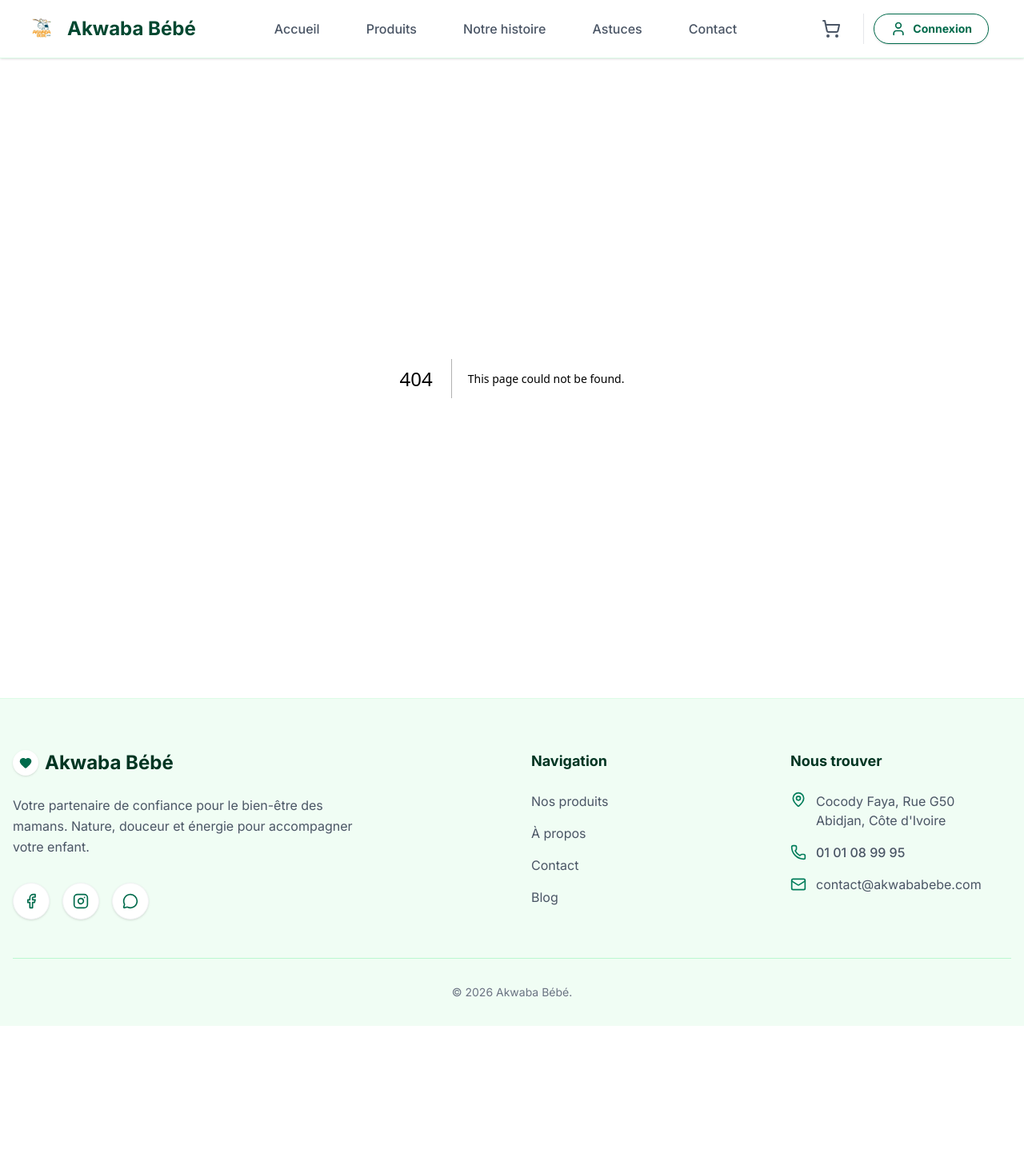
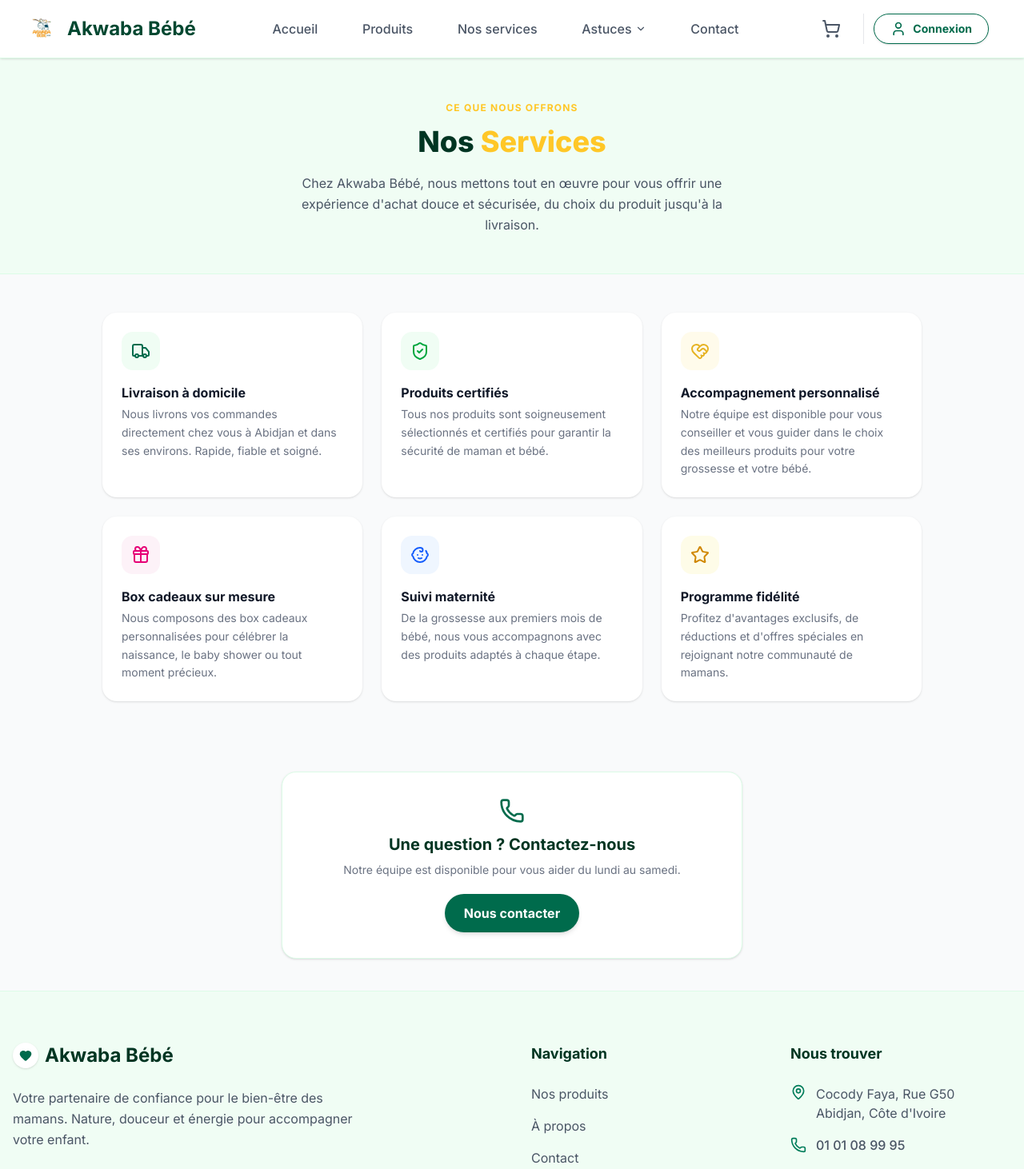
Before and after one commit to siaka-s/akwaba-bebe, a Next.js app in the folder frontend/: page /nos-services in a window 1280 px wide. Before the commit this address had no page. Shown: the top 1462 px of the page at 80% size. Before the commit the page ends 1283 px from the top, so only its background shows below. Built offline with nearby package versions, Linux system fonts and the light colour scheme.

Commit message:
ajout de la page nos servives

```diff
--- /dev/null
+++ b/frontend/app/nos-services/page.tsx
@@ -0,0 +1,100 @@
+'use client';
+
+import { Truck, ShieldCheck, HeartHandshake, Gift, Baby, Star, Phone } from 'lucide-react';
+import Link from 'next/link';
+
+const services = [
+  {
+    icon: Truck,
+    title: 'Livraison à domicile',
+    description: 'Nous livrons vos commandes directement chez vous à Abidjan et dans ses environs. Rapide, fiable et soigné.',
+    color: 'bg-primary-50 text-primary-600',
+  },
+  {
+    icon: ShieldCheck,
+    title: 'Produits certifiés',
+    description: 'Tous nos produits sont soigneusement sélectionnés et certifiés pour garantir la sécurité de maman et bébé.',
+    color: 'bg-green-50 text-green-600',
+  },
+  {
+    icon: HeartHandshake,
+    title: 'Accompagnement personnalisé',
+    description: 'Notre équipe est disponible pour vous conseiller et vous guider dans le choix des meilleurs produits pour votre grossesse et votre bébé.',
+    color: 'bg-secondary-50 text-secondary-600',
+  },
+  {
+    icon: Gift,
+    title: 'Box cadeaux sur mesure',
+    description: 'Nous composons des box cadeaux personnalisées pour célébrer la naissance, le baby shower ou tout moment précieux.',
+    color: 'bg-pink-50 text-pink-600',
+  },
+  {
+    icon: Baby,
+    title: 'Suivi maternité',
+    description: 'De la grossesse aux premiers mois de bébé, nous vous accompagnons avec des produits adaptés à chaque étape.',
+    color: 'bg-blue-50 text-blue-600',
+  },
+  {
+    icon: Star,
+    title: 'Programme fidélité',
+    description: 'Profitez d\'avantages exclusifs, de réductions et d\'offres spéciales en rejoignant notre communauté de mamans.',
+    color: 'bg-yellow-50 text-yellow-600',
+  },
+];
+
+export default function NosServicesPage() {
+  return (
+    <div className="min-h-screen bg-gray-50">
+      {/* Hero */}
+      <section className="bg-primary-50 py-12 px-4 border-b border-primary-100">
+        <div className="max-w-3xl mx-auto text-center">
+          <span className="inline-block text-xs font-bold uppercase tracking-widest text-secondary-500 mb-3">Ce que nous offrons</span>
+          <h1 className="text-3xl md:text-4xl font-extrabold text-primary-900 leading-tight mb-4">
+            Nos <span className="text-secondary-500">Services</span>
+          </h1>
+          <p className="text-gray-600 text-base leading-relaxed max-w-xl mx-auto">
+            Chez Akwaba Bébé, nous mettons tout en œuvre pour vous offrir une expérience d'achat douce et sécurisée, du choix du produit jusqu'à la livraison.
+          </p>
+        </div>
+      </section>
+
+      {/* Grille services */}
+      <section className="py-12 px-4">
+        <div className="max-w-screen-lg mx-auto grid grid-cols-1 md:grid-cols-2 lg:grid-cols-3 gap-6">
+          {services.map((service) => {
+            const Icon = service.icon;
+            return (
+              <div
+                key={service.title}
+                className="bg-white rounded-2xl p-6 shadow-sm hover:shadow-md transition-shadow duration-300 flex flex-col gap-4"
+              >
+                <div className={`w-12 h-12 rounded-xl flex items-center justify-center ${service.color}`}>
+                  <Icon className="h-6 w-6" />
+                </div>
+                <div>
+                  <h3 className="font-bold text-gray-900 text-base mb-1">{service.title}</h3>
+                  <p className="text-gray-500 text-sm leading-relaxed">{service.description}</p>
+                </div>
+              </div>
+            );
+          })}
+        </div>
+      </section>
+
+      {/* CTA */}
+      <section className="py-10 px-4">
+        <div className="max-w-xl mx-auto text-center bg-white rounded-2xl shadow-sm p-8 border border-primary-100">
+          <Phone className="h-8 w-8 text-primary-600 mx-auto mb-3" />
+          <h2 className="text-xl font-bold text-primary-900 mb-2">Une question ? Contactez-nous</h2>
+          <p className="text-gray-500 text-sm mb-5">Notre équipe est disponible pour vous aider du lundi au samedi.</p>
+          <Link
+            href="/contact"
+            className="inline-flex items-center gap-2 bg-primary-600 text-white px-6 py-3 rounded-full font-bold hover:bg-primary-700 transition-all shadow-md"
+          >
+            Nous contacter
+          </Link>
+        </div>
+      </section>
+    </div>
+  );
+}
--- a/frontend/app/page.tsx
+++ b/frontend/app/page.tsx
@@ -89,10 +89,10 @@ export default function Home() {
       {/* --- 1. HERO SECTION --- */}
       {showHero && (
         <section className="relative bg-primary-50 pt-3 pb-3 px-4 animate-in fade-in duration-700 overflow-hidden">
-          {/* Blobs décoratifs floutés */}
-          <div className="absolute -top-10 left-[15%] w-72 h-72 bg-primary-300/30 rounded-full blur-3xl pointer-events-none" />
-          <div className="absolute -bottom-10 right-[15%] w-64 h-64 bg-secondary-300/20 rounded-full blur-3xl pointer-events-none" />
-          <div className="absolute top-1/2 left-1/2 w-80 h-80 bg-primary-200/20 rounded-full blur-3xl -translate-x-1/2 -translate-y-1/2 pointer-events-none" />
+          {/* Blobs décoratifs floutés animés */}
+          <div className="absolute -top-10 left-[15%] w-72 h-72 bg-primary-300/30 rounded-full blur-3xl pointer-events-none animate-pulse [animation-duration:3s]" />
+          <div className="absolute -bottom-10 right-[15%] w-64 h-64 bg-secondary-300/20 rounded-full blur-3xl pointer-events-none animate-pulse [animation-duration:4s] [animation-delay:1s]" />
+          <div className="absolute top-1/2 left-1/2 w-80 h-80 bg-primary-200/20 rounded-full blur-3xl -translate-x-1/2 -translate-y-1/2 pointer-events-none animate-pulse [animation-duration:5s] [animation-delay:2s]" />
 
           <div className="max-w-screen-2xl mx-auto flex flex-col md:flex-row items-center justify-between gap-4 px-4 sm:px-6 relative z-10">
 
--- a/frontend/components/Header.tsx
+++ b/frontend/components/Header.tsx
@@ -22,7 +22,8 @@ export default function Header() {
 
   // États des Menus
   const [isUserMenuOpen, setIsUserMenuOpen] = useState(false);
-  const [isMobileMenuOpen, setIsMobileMenuOpen] = useState(false); // Ajout pour le mobile
+  const [isMobileMenuOpen, setIsMobileMenuOpen] = useState(false);
+  const [isAstucesMenuOpen, setIsAstucesMenuOpen] = useState(false);
 
   useEffect(() => {
     // Vérif localStorage au chargement et changement de page
@@ -66,11 +67,31 @@ export default function Header() {
 
           {/* --- NAVIGATION PRINCIPALE (Desktop) --- */}
           {!isAdminPage && (
-            <nav className="hidden md:flex flex-1 justify-evenly mx-6 lg:mx-10">
+            <nav className="hidden md:flex flex-1 justify-evenly mx-6 lg:mx-10 items-center">
               <Link href="/" className="text-gray-600 hover:text-primary-600 font-medium transition-colors whitespace-nowrap">Accueil</Link>
               <Link href="/produits" className="text-gray-600 hover:text-primary-600 font-medium transition-colors whitespace-nowrap">Produits</Link>
-              <Link href="/notre-histoire" className="text-gray-600 hover:text-primary-600 font-medium transition-colors whitespace-nowrap">Notre histoire</Link>
-              <Link href="/astuces" className="text-gray-600 hover:text-primary-600 font-medium transition-colors whitespace-nowrap">Astuces</Link>
+              <Link href="/nos-services" className="text-gray-600 hover:text-primary-600 font-medium transition-colors whitespace-nowrap">Nos services</Link>
+
+              {/* Dropdown Astuces */}
+              <div className="relative" onMouseEnter={() => setIsAstucesMenuOpen(true)} onMouseLeave={() => setIsAstucesMenuOpen(false)}>
+                <button className="flex items-center gap-1 text-gray-600 hover:text-primary-600 font-medium transition-colors whitespace-nowrap">
+                  Astuces
+                  <ChevronDown className={`h-3.5 w-3.5 transition-transform duration-200 ${isAstucesMenuOpen ? 'rotate-180' : ''}`} />
+                </button>
+                {isAstucesMenuOpen && (
+                  <div className="absolute top-full left-1/2 -translate-x-1/2 mt-2 w-44 bg-white rounded-xl shadow-xl border border-gray-100 z-50 animate-in fade-in zoom-in-95 duration-150">
+                    <div className="py-1.5">
+                      <Link href="/astuces" className="block px-4 py-2.5 text-sm text-gray-700 hover:bg-primary-50 hover:text-primary-600 transition-colors">
+                        Astuces & conseils
+                      </Link>
+                      <Link href="/notre-histoire" className="block px-4 py-2.5 text-sm text-gray-700 hover:bg-primary-50 hover:text-primary-600 transition-colors">
+                        Notre histoire
+                      </Link>
+                    </div>
+                  </div>
+                )}
+              </div>
+
               <Link href="/contact" className="text-gray-600 hover:text-primary-600 font-medium transition-colors whitespace-nowrap">Contact</Link>
             </nav>
           )}
@@ -176,8 +197,9 @@ export default function Header() {
           <div className="md:hidden mt-4 pt-4 border-t border-gray-100 space-y-3 animate-in slide-in-from-top-5">
             <Link href="/" className="block py-2 text-gray-700 font-medium">Accueil</Link>
             <Link href="/produits" className="block py-2 text-gray-700 font-medium">Produits</Link>
-            <Link href="/notre-histoire" className="block py-2 text-gray-700 font-medium">Notre histoire</Link>
+            <Link href="/nos-services" className="block py-2 text-gray-700 font-medium">Nos services</Link>
             <Link href="/astuces" className="block py-2 text-gray-700 font-medium">Astuces</Link>
+            <Link href="/notre-histoire" className="block py-2 text-gray-600 pl-4 text-sm border-l-2 border-primary-200">Notre histoire</Link>
             <Link href="/contact" className="block py-2 text-gray-700 font-medium">Contact</Link>
 
             <div className="border-t border-gray-100 my-2 pt-2">
```
